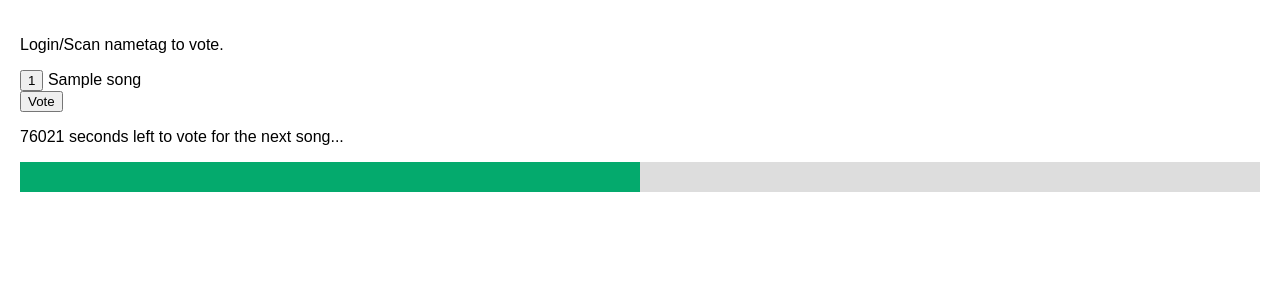
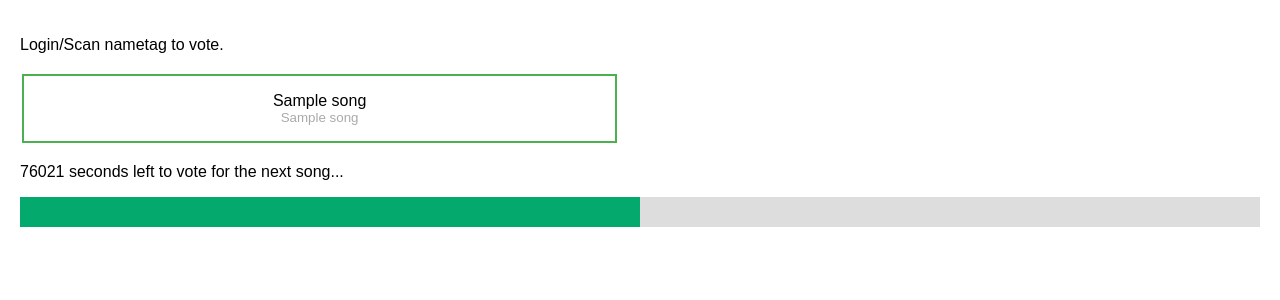
Before and after one commit to smalois/wedsite, a Django app: page /choicepoll/ in a window 1280 px wide. Shown: the part 205-505 px from the top of the page. Run offline with Django 3.2, Linux system fonts and the light colour scheme; tables that the repository leaves empty hold one stand-in row (values such as "Sample post").

Commit message:
Use buttons to vote instead of radio buttons

```diff
--- a/choicepoll/templates/choicepoll/index.html
+++ b/choicepoll/templates/choicepoll/index.html
@@ -37,13 +37,16 @@
 
     {% if playing %}
         {% if choices %}
-            <form action="{% url 'vote' %}" method="post">
-            {% csrf_token %}
             {% for choice in choices %}
-                <input type="submit" name="choice" id="choice{{ forloop.counter }}" value="{{ choice.id }}">
-                <label for="choice{{ forloop.counter }}">{{ choice.song.name }}</label><br>
+            <form id="choice{{ forloop.counter }}" action="{% url 'vote' %}" method="post">
+                {% csrf_token %}
+                <button class="button button{{ forloop.counter }}" type="submit" name="choice" id="choice{{ forloop.counter }}" value="{{ choice.id }}">
+                    {{ choice.song.name }}<br/>
+                    <small>
+                    {{choice.song.artist_name}}
+                    </small>
+                </button>
             {% endfor %}
-            <input type="submit" value="Vote">
             </form>
 
             <p id="timeText">{{ timeRemaining }} seconds left to vote for the next song...</p>
--- a/guest/static/guest/style.css
+++ b/guest/static/guest/style.css
@@ -93,6 +93,67 @@ body {
 	background: #fad9b7;
 }
 
+.button {
+	width:48%;
+	background-color: #4CAF50; /* Green */
+	border: none;
+	color: white;
+	padding: 16px 32px;
+	text-align: center;
+	text-decoration: none;
+	display: inline-block;
+	font-size: 16px;
+	margin: 4px 2px;
+	transition-duration: 0.4s;
+	cursor: pointer;
+}
+
+.button1 {
+	background-color: white;
+	color: black;
+	border: 2px solid #4CAF50;
+}
+
+.button1:hover {
+	background-color: #4CAF50;
+	color: white;
+}
+
+.button2 {
+	background-color: white;
+	color: black;
+	border: 2px solid #008CBA;
+}
+
+.button2:hover {
+	background-color: #008CBA;
+	color: white;
+}
+
+.button3 {
+	background-color: white;
+	color: black;
+	border: 2px solid #f44336;
+}
+
+.button3:hover {
+	background-color: #f44336;
+	color: white;
+}
+
+.button4 {
+	background-color: white;
+	color: black;
+	border: 2px solid #ff7300;
+}
+
+.button4:hover {background-color: #ff7300;}
+
+small {
+	color:#aaa;
+}
+
+
 /* Responsive layout - when the screen is less than 700px wide, make the two columns stack on top of each other instead of next to each other */
 @media screen and (max-width: 700px) {
 	.row {
```
